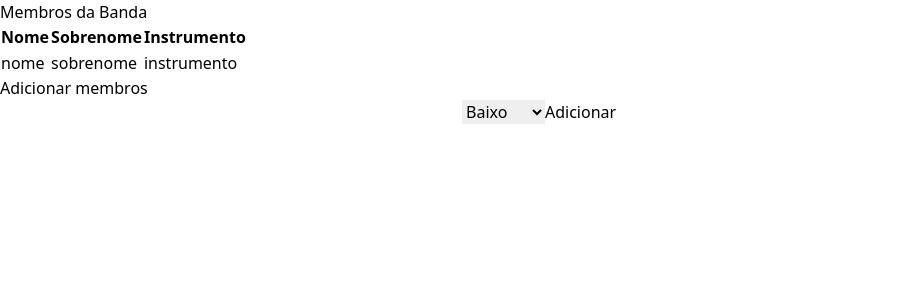
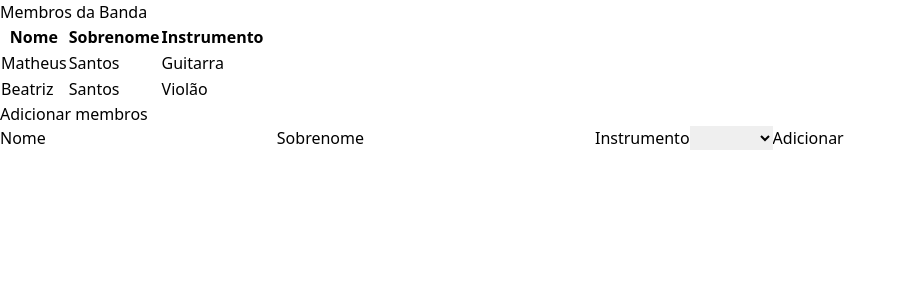
Before and after one commit to B1GM4Th/band-members, a Vue app: page / in a window 1280 px wide. Shown: the top 300 px of the page, without its empty margins (0-907 px from the left). Built offline with nearby package versions, Linux system fonts and the light colour scheme.

Commit message:
chore (form): funcao de cadastrar novos membros

```diff
--- a/src/App.vue
+++ b/src/App.vue
@@ -1,4 +1,24 @@
-<script setup></script>
+<script setup>
+import { ref } from 'vue';
+
+const listMembers = ref([
+  {
+    nome: 'Matheus',
+    sobrenome: 'Santos',
+    instrumento: 'Guitarra'
+  },
+  {
+    nome: 'Beatriz',
+    sobrenome: 'Santos',
+    instrumento: 'Violão'
+  }
+])
+
+const newMember = ref({})
+const addNewMember = () => {
+  listMembers.value.push(newMember.value)
+}
+</script>
 
 <template>
   <main>
@@ -13,10 +33,10 @@
         </tr>
       </thead>
       <tbody>
-        <tr>
-          <td>nome</td>
-          <td>sobrenome</td>
-          <td>instrumento</td>
+        <tr v-for="member in listMembers">
+          <td>{{ member.nome }}</td>
+          <td>{{ member.sobrenome }}</td>
+          <td>{{ member.instrumento }}</td>
         </tr>
       </tbody>
     </table>
@@ -24,22 +44,23 @@
     <section>
       <p>Adicionar membros</p>
       <form>
-        <label for="fname"></label>
-        <input type="text" name="fname" id="fname">
+        <label for="fname">Nome</label>
+        <input type="text" name="fname" id="fname" v-model="newMember.nome">
 
-        <label for="lname"></label>
-        <input type="text" name="lname" id="lname">
+        <label for="lname">Sobrenome</label>
+        <input type="text" name="lname" id="lname" v-model="newMember.sobrenome">
 
-        <select name="instrument" id="intrument">
+        <label for="instrument">Instrumento</label>
+        <select name="instrument" id="intrument" v-model="newMember.instrumento">
           <option value="Baixo">Baixo</option>
           <option value="Guitarra">Guitarra</option>
           <option value="Bateria">Bateria</option>
-          <option value="Baixo">Violão</option>
-          <option value="Baixo">Flauta</option>
-          <option value="Baixo">Violine</option>
+          <option value="Violão">Violão</option>
+          <option value="Flauta">Flauta</option>
+          <option value="Violino">Violino</option>
         </select>
 
-        <input type="button" value="Adicionar" @click="[]">
+        <input type="button" value="Adicionar" @click="addNewMember()">
       </form>
     </section>
   </main>
```
